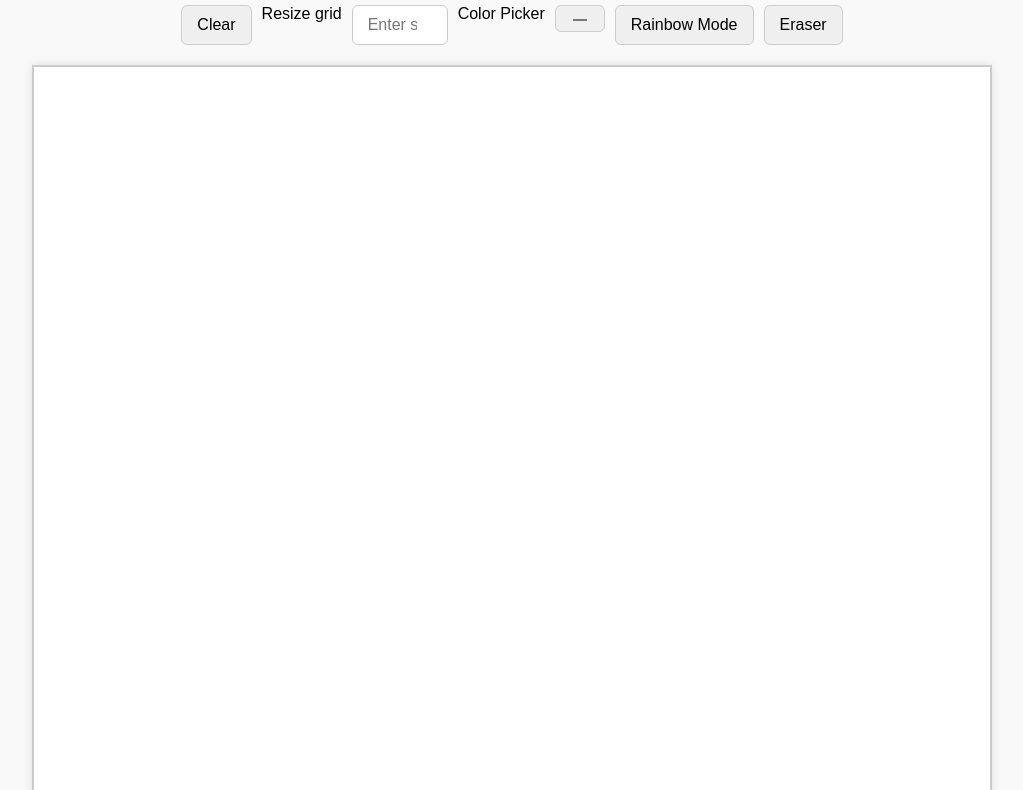
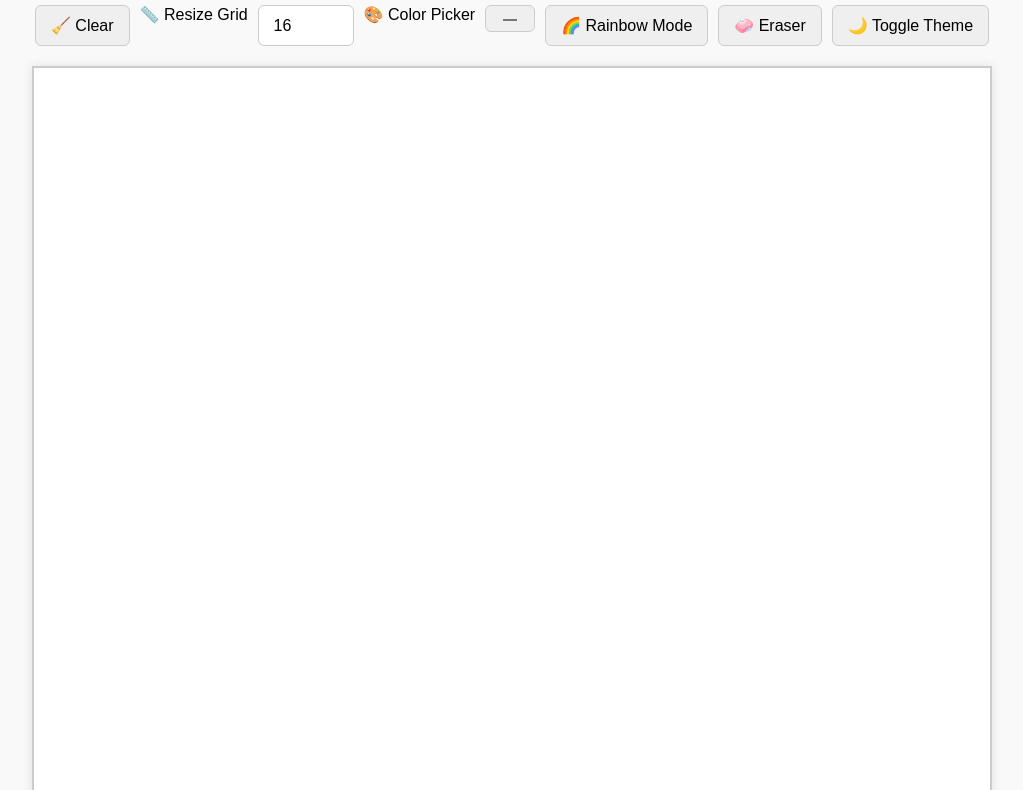
Before and after one commit to Edehify/Etch-a-Sketch, a plain HTML site: page index.html in a window 1280 px wide. Shown: the part 89-879 px from the top of the page, without its empty margins (128-1151 px from the left). Drawn offline with Linux system fonts and the light colour scheme.

Commit message:
feat: Add initail value for the grid

```diff
--- a/index.html
+++ b/index.html
@@ -10,22 +10,26 @@
   <header>
     <h2>Etch-a-Sketch</h2>
     <section class="controls">
-      <button>Clear</button>
-      <label for="resize">Resize grid</label>
-      <input type="number" placeholder="Enter size from 1-100" min="1" max="100">
-      <label for="color">Color Picker</label>
-      <input type="color">
-      <button>Rainbow Mode</button>
-      <button>Eraser</button>
-    </section>
+      <button id="clear-btn">🧹 Clear</button>
+
+      <label for="grid-size">📏 Resize Grid</label>
+      <input type="number" id="grid-size" placeholder="1 - 100" value="16" min="1" max="100"/>
+
+      <label for="color-picker">🎨 Color Picker</label>
+      <input type="color" id="color-picker">
+
+      <button id="rainbow-btn">🌈 Rainbow Mode</button>
+      <button id="eraser-btn">🧼 Eraser</button>
+      <button id="theme-btn">🌙 Toggle Theme</button>
+</section>
     <main class="grid-container">
 
     </main>
 
     <footer>
-
+        <p style="margin-top: 20px; font-size: 0.9rem;">Made by Edeh Ifeanyi using HTML, CSS & JAVASCRIPT</p>
     </footer>
   </header>
-
+  <script src="script.js"></script>
 </body>
 </html>
```
